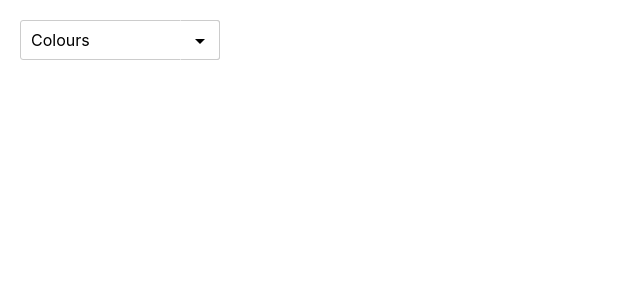
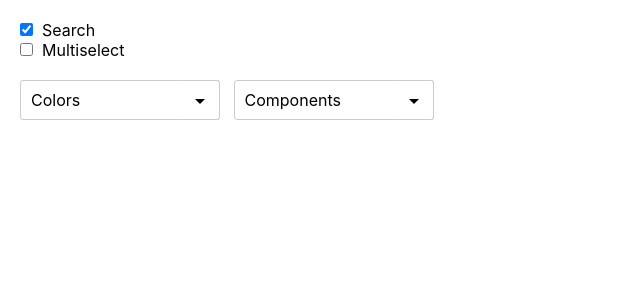
Before and after one commit to vyshnavrajs2019/select-box, a React (Create React App) app: page / in a window 1280 px wide. Shown: the top 300 px of the page, without its empty margins (0-640 px from the left). Built offline with nearby package versions, Linux system fonts and the light colour scheme.

Commit message:
[IMPROVEMENT] filter, select, multiselect

```diff
--- a/src/App.js
+++ b/src/App.js
@@ -1,13 +1,33 @@
-import React from 'react';
+import React, { useState } from 'react';
 
 import Select from './components/Select';
 import * as configData from './config/data';
 
 function App() {
+	const [search, setSearch] = useState(true);
+	const [multiSelect, setMultiSelect] = useState(false);
+
+	const onCheckChange = (e, cb) => {
+		const v = e.target.checked;
+		cb(v);
+	}
+
 	return (
 		<div className="App">
-			{/* <Select options={configData.colors} multiselect /> */}
-			<Select label="Colours" options={configData.colors} multiselect  />
+			<div>
+				<input id="search" type="checkbox" checked={search} onChange={(e) => onCheckChange(e, setSearch)} />&nbsp;&nbsp;
+				<label for="search">Search</label>
+			</div>
+			<div>
+				<input id="multi" type="checkbox" checked={multiSelect} onChange={(e) => onCheckChange(e, setMultiSelect)} />&nbsp;&nbsp;
+				<label for="multi">Multiselect</label>
+			</div>
+			<br/ >
+			<div style={{display: 'flex'}}>
+			<Select search={search} label="Colors" options={configData.colors} multiselect={multiSelect}  />
+			&nbsp;&nbsp;&nbsp;
+			<Select search={search} label="Components" options={configData.components} multiselect={multiSelect}  />
+			</div>
 		</div>
 	);
 }
--- a/src/components/Checkbox.js
+++ b/src/components/Checkbox.js
@@ -3,8 +3,23 @@ import React from 'react';
 import classes from './Checkbox.module.css';
 
 function Checkbox({ checked, isTickMark=true }) {
+	let icon;
+	if (isTickMark && checked) {
+		icon = <svg id="Capa_1" enableBackground="new 0 0 515.556 515.556" height="512" viewBox="0 0 515.556 515.556" width="512" xmlns="http://www.w3.org/2000/svg"><path d="m0 274.226 176.549 176.886 339.007-338.672-48.67-47.997-290.337 290-128.553-128.552z"/></svg>;
+	}
+	else if (!isTickMark && checked) {
+		icon = <svg height="469.33333pt" viewBox="0 0 469.33333 469.33333" width="469.33333pt" xmlns="http://www.w3.org/2000/svg"><path d="m437.332031 192h-160v-160c0-17.664062-14.335937-32-32-32h-21.332031c-17.664062 0-32 14.335938-32 32v160h-160c-17.664062 0-32 14.335938-32 32v21.332031c0 17.664063 14.335938 32 32 32h160v160c0 17.664063 14.335938 32 32 32h21.332031c17.664063 0 32-14.335937 32-32v-160h160c17.664063 0 32-14.335937 32-32v-21.332031c0-17.664062-14.335937-32-32-32zm0 0"/></svg>;
+	}
+	else if (!isTickMark && !checked) {
+		icon = <svg version="1.1" id="Capa_1" xmlns="http://www.w3.org/2000/svg" xmlnsXlink="http://www.w3.org/1999/xlink" x="0px" y="0px" width="124px" height="124px" viewBox="0 0 124 124" style={{enableBackground:'new 0 0 124 124'}} xmlSpace="preserve"><g><path d="M112,50H12C5.4,50,0,55.4,0,62c0,6.6,5.4,12,12,12h100c6.6,0,12-5.4,12-12C124,55.4,118.6,50,112,50z"/></g><g></g><g></g><g></g><g></g><g></g><g></g><g></g><g></g><g></g><g></g><g></g><g></g><g></g><g></g><g></g></svg>;
+	}
+	const classNames = [classes.checkbox];
+	(!isTickMark || checked) && classNames.push(classes.checkbox_checked);
+
 	return (
-		<div className={checked ? classes.checkbox_checked : classes.checkbox} />
+		<div className={classNames.join(' ')}>
+			{icon}
+		</div>
 	)
 }
 
--- a/src/components/Checkbox.module.css
+++ b/src/components/Checkbox.module.css
@@ -1,5 +1,4 @@
-.checkbox,
-.checkbox_checked {
+.checkbox {
 	position: relative;
 	border: 1px solid #000;
 	height: 15px;
@@ -9,8 +8,12 @@
 	display: inline-flex;
 	margin-right: 10px;
 	cursor: pointer;
+	align-items: center;
+	justify-content: center;
+	padding: 2px;
 }
 
 .checkbox_checked {
 	background-color: #000;
+	fill: #fff;
 }
--- a/src/components/Option.js
+++ b/src/components/Option.js
@@ -3,15 +3,15 @@ import Checkbox from './Checkbox';
 
 import classes from './Option.module.css';
 
-function Option({ option, optionIndex, multiselect, selectedItems, onOptionClick }) {
+function Option({ option, multiselect, selectedItems, onOptionClick }) {
 	const { displayName, value } = option;
 	let checkbox = null;
-	const selected = selectedItems.find(item => item.optionIndex === optionIndex);
+	const selected = selectedItems.find(item => item.optionIndex === option.optionIndex);
 	if (multiselect) {
 		checkbox = <Checkbox checked={selected} />
 	}
 	return (
-		<div className={selected ? classes.option_selected : classes.option} onClick={() => onOptionClick(optionIndex, value)}>
+		<div className={selected ? classes.option_selected : classes.option} onClick={(e) => { e.stopPropagation(); onOptionClick(option.optionIndex, value)}}>
 			{checkbox}
 			<span>{displayName}</span>
 		</div>
--- a/src/components/Option.module.css
+++ b/src/components/Option.module.css
@@ -14,6 +14,5 @@
 }
 
 .option_selected {
-	font-weight: 600;
 	color: dodgerblue;
 }
--- a/src/components/Select.js
+++ b/src/components/Select.js
@@ -1,4 +1,4 @@
-import React, { useState, useRef, useEffect, useCallback } from 'react';
+import React, { useState, useEffect, useCallback } from 'react';
 
 import Checkbox from './Checkbox';
 import Option from './Option';
@@ -6,30 +6,49 @@ import classes from './Select.module.css';
 
 function Select({ label = "", search = true, multiselect = false, options = [] }) {
 	const [active, setActive] = useState(false);
+	const [query, setQuery] = useState("");
 	const [selectedItems, setSelectedItems] = useState([]);
 
 	const isSimpleArray = options.length === 0 || typeof options[0] === "string";
 	let mappedOptions;
 	if (isSimpleArray) {
-		mappedOptions = options.map(option => {
-			return { displayName: option, value: { displayName: option } }
+		mappedOptions = options.map((option, optionIndex) => {
+			return { optionIndex, displayName: option, value: { displayName: option } }
 		});
 	} else {
-		mappedOptions = options.map(option => {
-			return { displayName: option.title, value: { displayName: option.title, ...option } };
+		mappedOptions = options.map((option, optionIndex) => {
+			return { optionIndex, displayName: option.title, value: { displayName: option.title, ...option } };
 		});
 	}
+
+	const [menuOptions, setMenuOptions] = useState(mappedOptions);
 
 	const openDropdown = () => {
 		setActive(true);
 	}
 
-	const closeDropdown = () => {
+	const closeDropdown = useCallback(() => {
 		setActive(false);
-	}
+	}, []);
+
+	const onBodyClick = useCallback(() => {
+		closeDropdown();
+	}, [closeDropdown]);
+
+	useEffect(() => {
+		document.body.addEventListener('click', onBodyClick);
+		return () => {
+			document.body.removeEventListener('click', onBodyClick);
+		}
+	}, [onBodyClick]);
 
 	const onOptionClick = (optionIndex, value) => {
 		const item = selectedItems.find(_ => _.optionIndex === optionIndex);
+		if (!multiselect) {
+			setSelectedItems([{ optionIndex, value }]);
+			closeDropdown();
+			return;
+		}
 		if (!item) {
 			setSelectedItems([ ...selectedItems, { optionIndex, value }]);
 		} else {
@@ -37,18 +56,34 @@ function Select({ label = "", search = true, multiselect = false, options = [] }
 		}
 	}
 
+	const onSelectAllClick = () => {
+		if (selectedItems.length === mappedOptions.length) {
+			setSelectedItems([]);
+			return;
+		}
+		setSelectedItems(mappedOptions.map((option, optionIndex) => {
+			return { optionIndex, value: option.value };
+		}));
+	}
+
+	const fliterItems = (e) => {
+		const v = e.target.value;
+		setQuery(v);
+		setMenuOptions(mappedOptions.filter(option => option.displayName.toLowerCase().includes(v.toLowerCase())));
+	}
+
 	let dropdown;
 	let element;
 	if (active) {
-		const optionsArray = mappedOptions.map((option, index) => <Option key={index} multiselect={multiselect} option={option} optionIndex={index} selectedItems={selectedItems} onOptionClick={onOptionClick} />);
+		const optionsArray = menuOptions.map((option) => <Option key={option.optionIndex} multiselect={multiselect} option={option} selectedItems={selectedItems} onOptionClick={onOptionClick} />);
 		let dropdownFooter;
 		let dropdownHeader;
 		if (multiselect) {
 			dropdownHeader = (
-				<div className={classes.select__dropdownHeader}><Checkbox /></div>
+				<div onClick={(e) => {e.stopPropagation();onSelectAllClick();}} className={classes.select__dropdownHeader}><Checkbox isTickMark={false} checked={selectedItems.length === mappedOptions.length} /></div>
 			);
 			dropdownFooter = (
-				<div className={classes.select__dropdownFooter}>
+				<div className={classes.select__dropdownFooter} onClick={(e) => {e.stopPropagation();}}>
 					<button onClick={() => setSelectedItems([])} className={classes.select__dropdownClearButton}>Clear</button>
 					<button onClick={closeDropdown} className={classes.select__dropdownSubmitButton}>Submit</button>
 				</div>
@@ -61,39 +96,24 @@ function Select({ label = "", search = true, multiselect = false, options = [] }
 				{dropdownFooter}
 			</div>
 		);
-		element = <input />
+		if (search) {
+			element = <input value={query} onChange={fliterItems} className={classes.select__search} placeholder="Search" />;
+		} else {
+			const elementContent = selectedItems.length ? `${label} - ${selectedItems.map(item => item.value.displayName).join(', ')}` : `${label}`;
+			element = <span className={classes.select__spanContent}>{elementContent}</span>
+		}
 	} else {
 		const elementContent = selectedItems.length ? `${label} - ${selectedItems.map(item => item.value.displayName).join(', ')}` : `${label}`;
 		element = (
 			<React.Fragment>
 				<span className={classes.select__spanContent}>{elementContent}</span>
 				<div className={classes.select__dropdownArrow} />
-				<div className={classes.select__overlay} onClick={openDropdown} />
 			</React.Fragment>
 		);
 	}
 
-	// const selectRef = useRef();
-
-	// const bodyEventHandler = useCallback((event) => {
-	// 	const target = event.target;
-	// 	const withinSelectRef = selectRef.current.contains(target);
-	// 	if (!withinSelectRef) {
-	// 	alert('close');
-	// 		console.log(selectRef.current, target);
-	// 		closeDropdown();
-	// 	}
-	// }, []);
-
-	// useEffect(() => {
-	// 	document.body.addEventListener('click', bodyEventHandler);
-	// 	return () => {
-	// 		document.body.removeEventListener('click', bodyEventHandler);
-	// 	}
-	// }, [bodyEventHandler]);
-
 	return (
-		<div className={classes.select}>
+		<div className={classes.select} onClick={(e) => {e.stopPropagation(); openDropdown();}}>
 			{element}
 			{dropdown}
 		</div>
--- a/src/components/Select.module.css
+++ b/src/components/Select.module.css
@@ -6,7 +6,7 @@
 	background-color: #fff;
 	z-index: 0;
 	width: 100%;
-	max-width: 200px; margin: 20px; /* TODO */
+	max-width: 200px; /* TODO */
 	height: 40px;
 	display: flex;
 	align-items: center;
@@ -35,6 +35,7 @@
 	height: 40px;
 	align-items: center;
 	border-bottom: 1px solid #f3f3f3;
+	cursor: pointer;
 }
 
 .select__dropdownFooter {
@@ -98,13 +99,8 @@
 	border-top-color: #000;
 }
 
-.select__overlay {
-	position: absolute;
-	content: '';
-	top: 0px;
-	left: 0px;
-	right: 0px;
-	bottom: 0px;
-	z-index: 250;
-	background-color: transparent;
+.select__search {
+	border: 0px solid transparent;
+	outline: none;
+	width: 100%;
 }
--- a/src/index.css
+++ b/src/index.css
@@ -4,3 +4,7 @@
 	box-sizing: border-box;
 	font-family: -apple-system, BlinkMacSystemFont, 'Segoe UI', Roboto, Oxygen, Ubuntu, Cantarell, 'Open Sans', 'Helvetica Neue', sans-serif;
 }
+
+body {
+	margin: 20px;
+}
```
Also changed, not shown: 1 other file (tests, documents, lock files or other folders).
